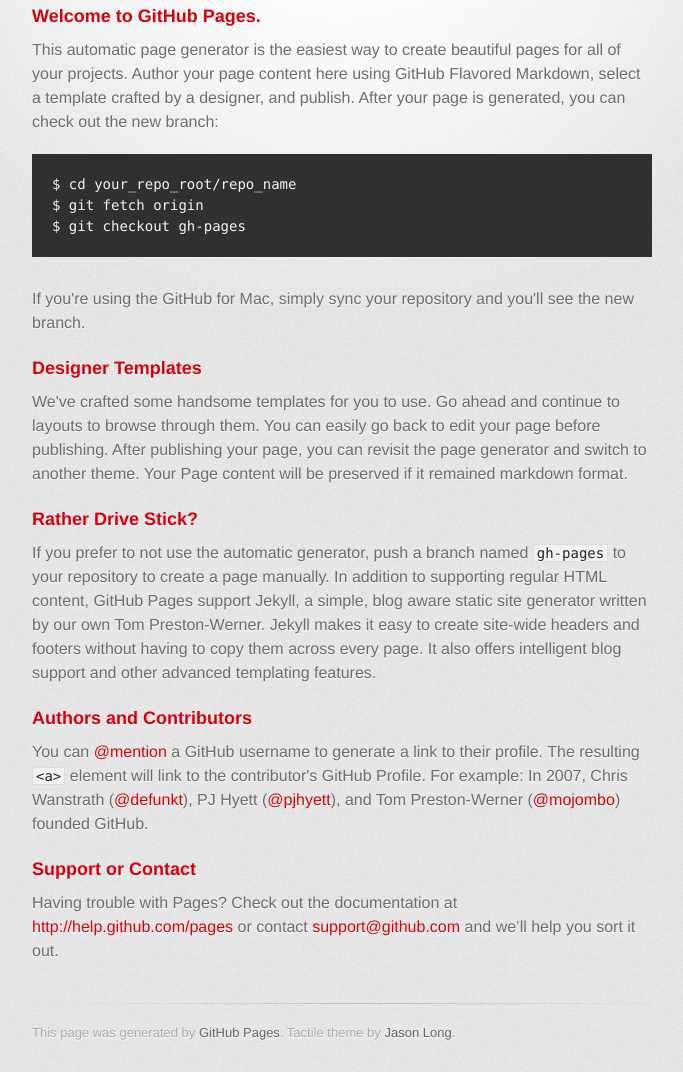
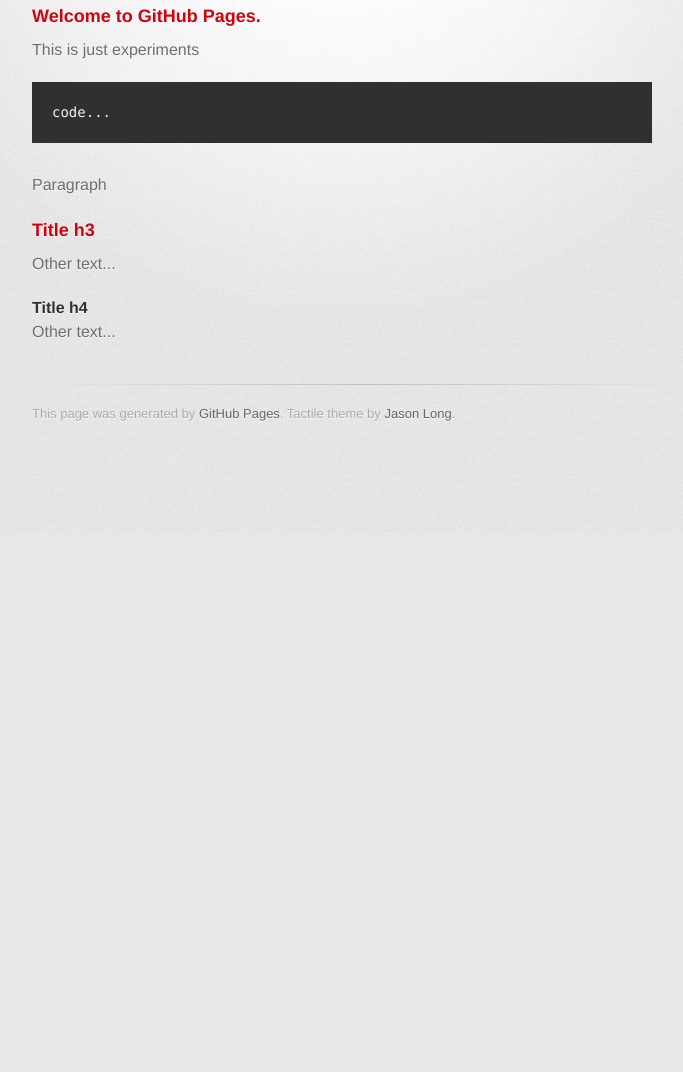
Before and after one commit to bartoleo/old-bartoleo-github-io, a plain HTML site: page index.html in a window 1280 px wide. Shown: the part 268-1340 px from the top of the page, without its empty margins (298-981 px from the left). After the commit the page ends 800 px from the top, so only its background shows below. Drawn offline with Linux system fonts and the light colour scheme; a web font is replaced by a local one.

Commit message:
Update index.html

```diff
--- a/index.html
+++ b/index.html
@@ -32,35 +32,23 @@
           <h3>
 <a name="welcome-to-github-pages" class="anchor" href="#welcome-to-github-pages"><span class="octicon octicon-link"></span></a>Welcome to GitHub Pages.</h3>
 
-<p>This automatic page generator is the easiest way to create beautiful pages for all of your projects. Author your page content here using GitHub Flavored Markdown, select a template crafted by a designer, and publish. After your page is generated, you can check out the new branch:</p>
+<p>This is just experiments</p>
 
-<pre><code>$ cd your_repo_root/repo_name
-$ git fetch origin
-$ git checkout gh-pages
+<pre><code>code...
 </code></pre>
 
-<p>If you're using the GitHub for Mac, simply sync your repository and you'll see the new branch.</p>
+<p>Paragraph</p>
 
 <h3>
-<a name="designer-templates" class="anchor" href="#designer-templates"><span class="octicon octicon-link"></span></a>Designer Templates</h3>
+Title h3</h3>
 
-<p>We've crafted some handsome templates for you to use. Go ahead and continue to layouts to browse through them. You can easily go back to edit your page before publishing. After publishing your page, you can revisit the page generator and switch to another theme. Your Page content will be preserved if it remained markdown format.</p>
+<p>Other text...</p>
 
-<h3>
-<a name="rather-drive-stick" class="anchor" href="#rather-drive-stick"><span class="octicon octicon-link"></span></a>Rather Drive Stick?</h3>
+<h4>Title h4</h4>
 
-<p>If you prefer to not use the automatic generator, push a branch named <code>gh-pages</code> to your repository to create a page manually. In addition to supporting regular HTML content, GitHub Pages support Jekyll, a simple, blog aware static site generator written by our own Tom Preston-Werner. Jekyll makes it easy to create site-wide headers and footers without having to copy them across every page. It also offers intelligent blog support and other advanced templating features.</p>
+<p>Other text...</p>
 
-<h3>
-<a name="authors-and-contributors" class="anchor" href="#authors-and-contributors"><span class="octicon octicon-link"></span></a>Authors and Contributors</h3>
-
-<p>You can <a href="https://github.com/blog/821" class="user-mention">@mention</a> a GitHub username to generate a link to their profile. The resulting <code>&lt;a&gt;</code> element will link to the contributor's GitHub Profile. For example: In 2007, Chris Wanstrath (<a href="https://github.com/defunkt" class="user-mention">@defunkt</a>), PJ Hyett (<a href="https://github.com/pjhyett" class="user-mention">@pjhyett</a>), and Tom Preston-Werner (<a href="https://github.com/mojombo" class="user-mention">@mojombo</a>) founded GitHub.</p>
-
-<h3>
-<a name="support-or-contact" class="anchor" href="#support-or-contact"><span class="octicon octicon-link"></span></a>Support or Contact</h3>
-
-<p>Having trouble with Pages? Check out the documentation at <a href="http://help.github.com/pages">http://help.github.com/pages</a> or contact <a href="mailto:support@github.com">support@github.com</a> and we’ll help you sort it out.</p>
-        </section>
+</section>
 
         <footer>
           This page was generated by <a href="http://pages.github.com">GitHub Pages</a>. Tactile theme by <a href="https://twitter.com/jasonlong">Jason Long</a>.
```
